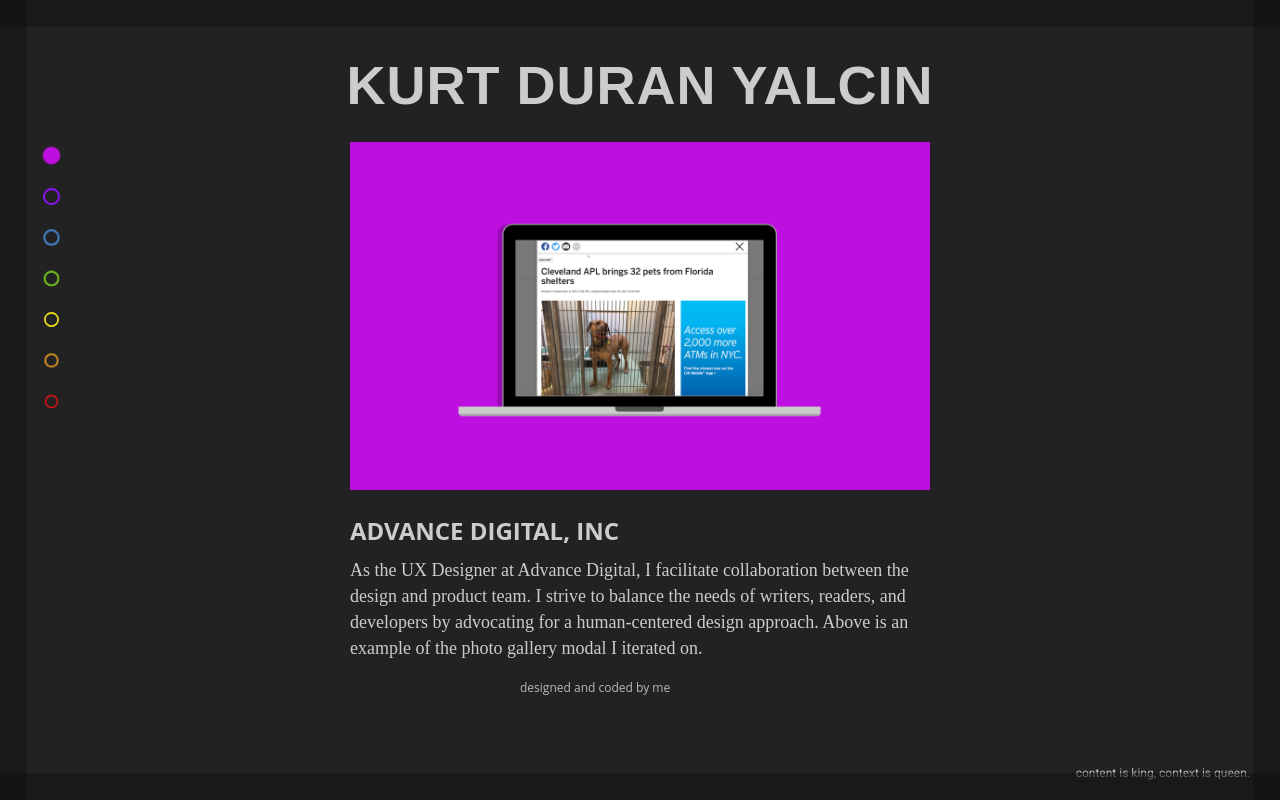
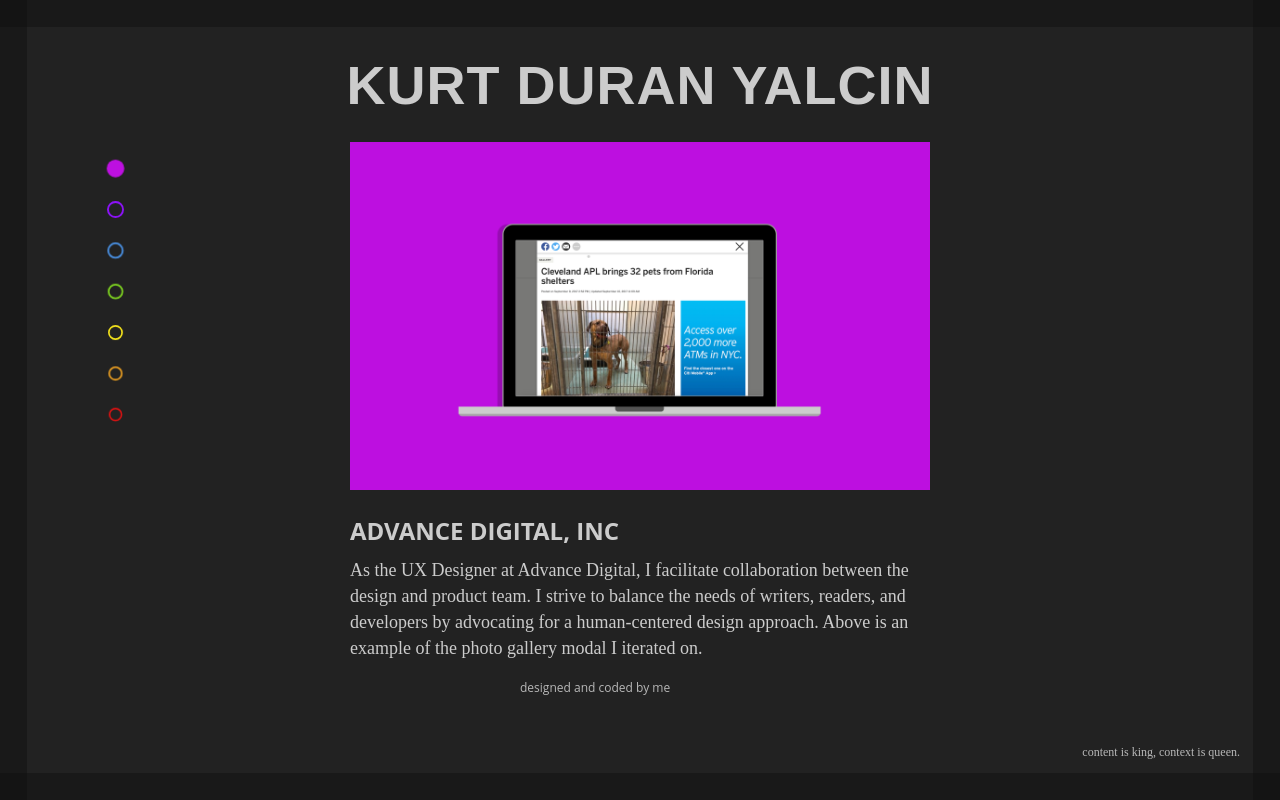
Before and after one commit to kurtsy/portfolio, a Python web app: template templates/index1.html in a window 1280 px wide. Run offline with Jinja, Linux system fonts and the light colour scheme; the template is opened without the code that fills it, so the values that code supplies are empty.

Commit message:
nav center continuation
center main nav and adjust case study nav

```diff
--- a/static/css/main.css
+++ b/static/css/main.css
@@ -106,11 +106,23 @@ ul {
 }
 
 nav {
+/*  position: fixed;
+  display: block;*/
+/*  padding-top: 8%;*/
+/*  left: 3%;*/
+  margin: auto;
+  margin-top: 16%;
+/*  float: left;*/
+  width: 20px;
+}
+
+.casestudy {
   position: fixed;
   display: block;
 /*  padding-top: 8%;*/
-  left: 3%;
-/*  margin: auto;*/
+  left: 8%;
+  margin: auto;
+  margin-top: 1%;
   float: left;
   width: 20px;
 }
@@ -453,14 +465,14 @@ animation:rainbow 5s infinite;
 */
 #quote {
   color: #B8B8B8;
-  font-family: 'Roboto', sans-serif;
+  font-family: 'Karma', serif;
   font-size: 12px;
   font-weight: normal;
   margin: auto;
   display: block;
   position: fixed;
-  bottom: 20px;
-  right: 30px;
+  bottom: 40px;
+  right: 40px;
 }
 
 #profile {
--- a/templates/index1.html
+++ b/templates/index1.html
@@ -22,7 +22,7 @@
         <div class="fixed-border top"></div>
         <div class="fixed-border bottom"></div>
             <header><a href="/">KURT DURAN YALCIN</a></header>
-        <nav>
+        <nav class="casestudy">
             <a class="navitem" href="/advance">
                 <div class="circle circle-violet-open"></div>
                 <span class="nav-text">advance</span>
```
